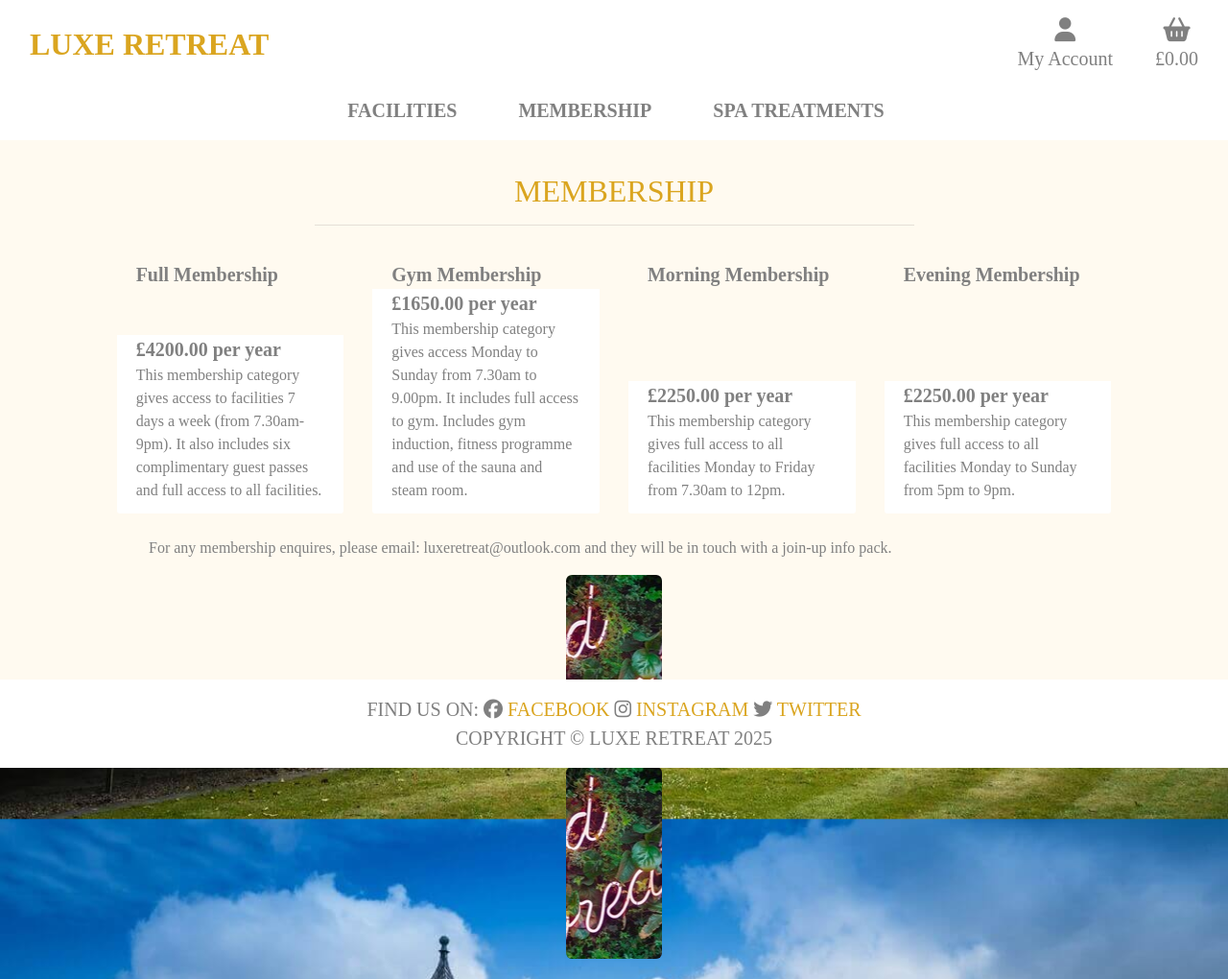
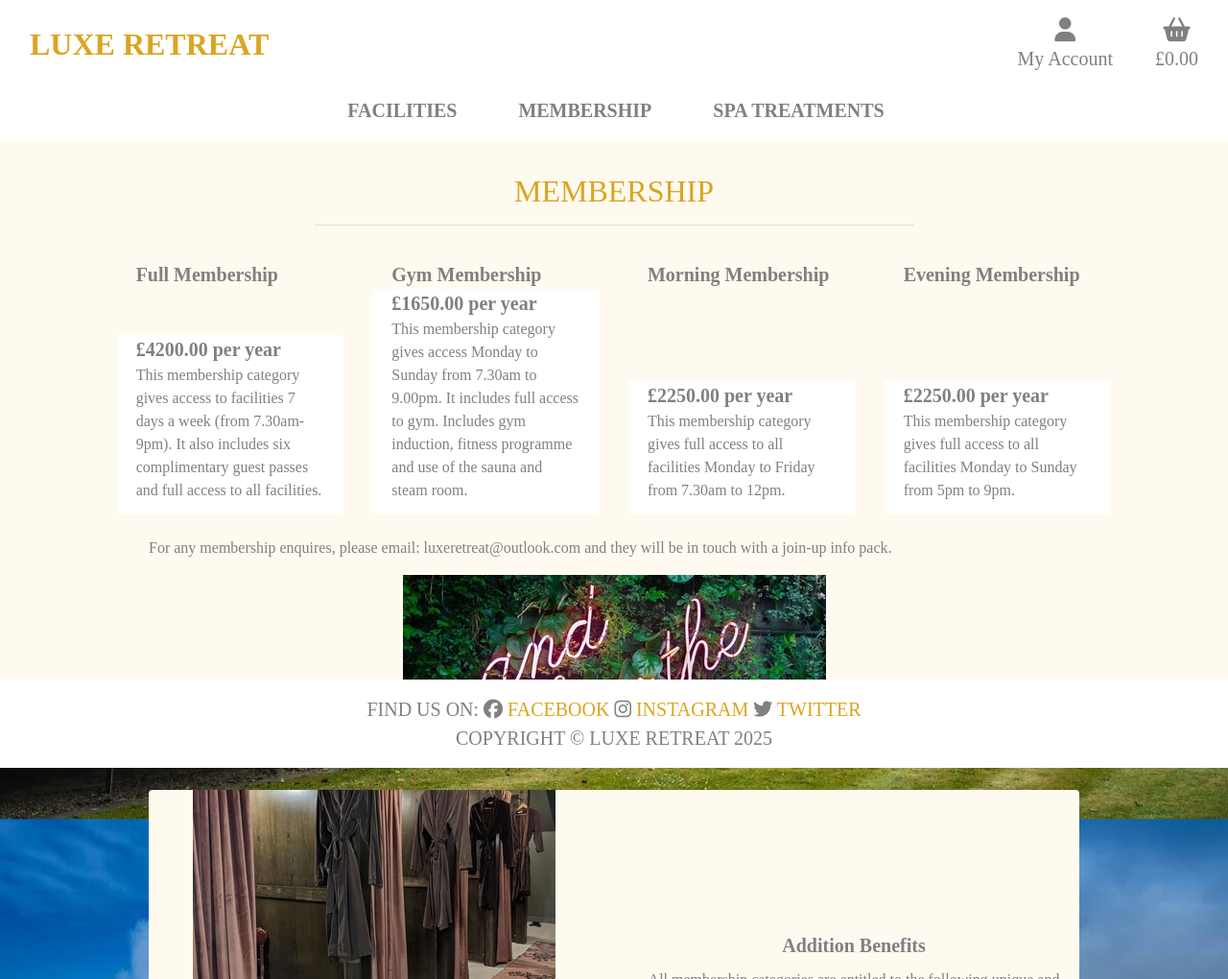
Before and after one commit to CharlieBurton10/luxe_retreat, a Django app: page /memberships/ in a window 1280 px wide. Shown: the top 1020 px of the page at 96% size. Run offline with Django 3.2, Linux system fonts and the light colour scheme; data comes from the database, SQL or seed files in the repository; some libraries are stand-ins or nearby versions.

Commit message:
Fix images on memberships

```diff
--- a/memberships/templates/memberships/memberships.html
+++ b/memberships/templates/memberships/memberships.html
@@ -49,15 +49,15 @@
             </div>
         </div>
         <div class="container">
-            <div class="row mx-auto breathe" style="height:200px;">
+            <div class="row mx-auto breathe rounded" style="height:200px;">
 
             </div>
             <!-- <div class="row mx-auto breathe h-200">
                 <img src="{{ MEDIA_URL }}breathe.jpg" class="rounded mx-auto d-block" alt="Breathe Sign">
-            </div> -->
+            </div>
         </div>
         <div class="container breathe" style="height:200px;">
-            <!-- <div class="row mx-auto breathe h-200">
+            <div class="row mx-auto breathe h-200">
                 <img src="{{ MEDIA_URL }}breathe.jpg" class="rounded mx-auto d-block" alt="Breathe Sign">
             </div> -->
         </div>
@@ -65,8 +65,8 @@
         <div class="container">
             <div class="card mx-auto" style="max-width: 100%;">
                 <div class="row">
-                    <div class="col-sm-6">
-                        <img src="{{ MEDIA_URL }}changingrooms.jpg" class="img-fluid" alt="changingrooms">
+                    <div class="col-sm-6 changingrooms" style="height:200px;">
+                        <!-- <img src="{{ MEDIA_URL }}changingrooms.jpg" class="img-fluid" alt="changingrooms"> -->
                     </div>
                     <div class="col-sm-6">
                         <div class="card-body card-center2 text-center">
--- a/static/css/base.css
+++ b/static/css/base.css
@@ -11,10 +11,11 @@
 }
 
 .breathe {
-    background: url('/media/breathe.jpg') no-repeat center center fixed;
-    width: 100px;
-    height: 200px;
-    border-radius: 6px;
+    background: url('/media/breathe.jpg') no-repeat center center;
+}
+
+.changingrooms {
+    background: url('/media/changingrooms.jpg') no-repeat center center;
 }
 
 .footer-container {
```
